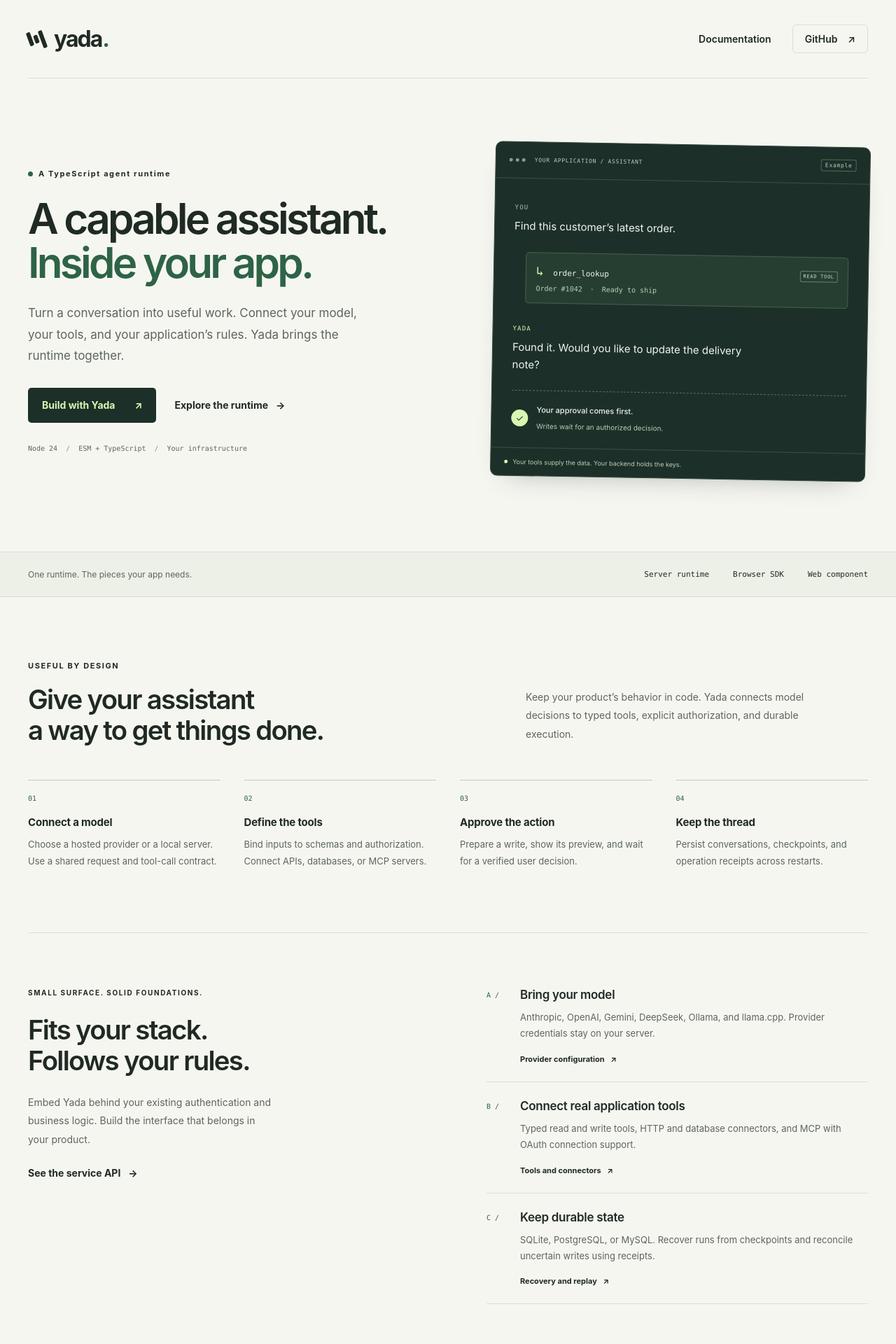
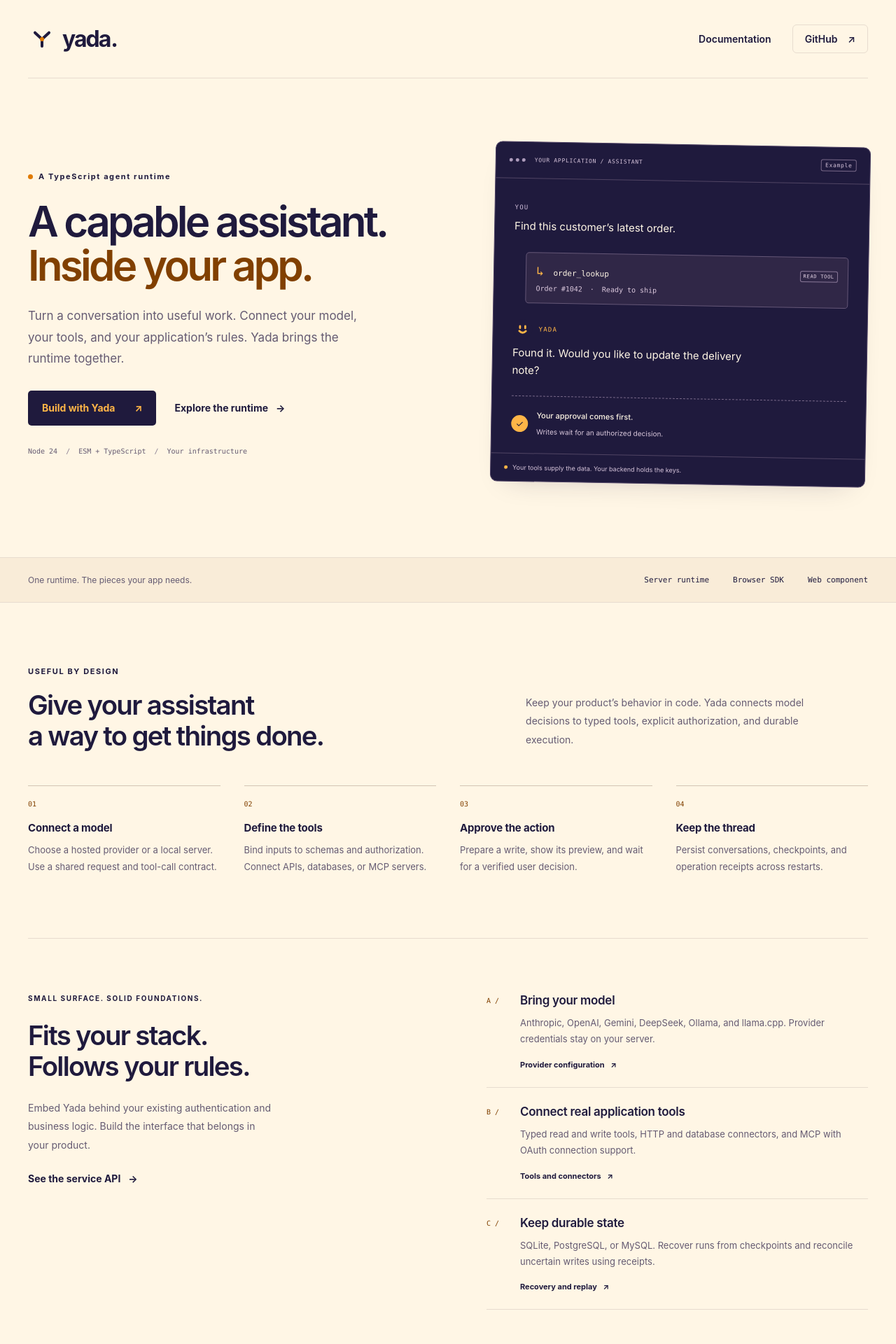
Before and after one commit to edgar4/yada, a Jekyll site: the page built from docs/index.html, in a window 1280 px wide. Shown: the top 1920 px of the page at 70% size. Built offline with Jekyll 4.4.1, drawn with Linux system fonts in a browser that asks for light colours.

Commit message:
Apply the knowing Y mark and warm brand palette to the website

```diff
--- a/docs/_layouts/base.html
+++ b/docs/_layouts/base.html
@@ -10,10 +10,10 @@
       name="description"
       content="{{ page.description | default: site.description | escape }}"
     />
-    <meta name="theme-color" content="#f6f6f1" />
+    <meta name="theme-color" content="#FFF6E5" />
     <link
       rel="icon"
-      href="{{ '/assets/favicon.svg' | relative_url }}"
+      href="{{ '/assets/brand/yada-mark-dark.svg' | relative_url }}"
       type="image/svg+xml"
     />
     <link rel="stylesheet" href="{{ '/assets/site.css' | relative_url }}" />
@@ -25,8 +25,13 @@
     <a class="skip-link" href="#main">Skip to content</a>
     <header class="site-header wrap">
       <a class="wordmark" href="{{ '/' | relative_url }}" aria-label="Yada home"
-        ><span class="brand-mark" aria-hidden="true"><i></i><i></i><i></i></span
-        >yada<span class="brand-period">.</span></a
+        ><img
+          class="brand-mark"
+          src="{{ '/assets/brand/yada-mark-light.svg' | relative_url }}"
+          width="40"
+          height="40"
+          alt=""
+        />yada<span class="brand-period">.</span></a
       >
       <nav aria-label="Main navigation">
         <a href="{{ '/configuration.html' | relative_url }}">Documentation</a>
@@ -38,7 +43,14 @@
     {{ content }}
     <footer class="site-footer wrap">
       <div>
-        <a class="footer-brand" href="{{ '/' | relative_url }}">yada.</a>
+        <a class="footer-brand" href="{{ '/' | relative_url }}"
+          ><img
+            src="{{ '/assets/brand/yada-glyph.svg' | relative_url }}"
+            width="28"
+            height="28"
+            alt=""
+          />yada.</a
+        >
         <p>Built to live in your application.</p>
       </div>
       <nav aria-label="Footer navigation">
--- a/docs/assets/docs.css
+++ b/docs/assets/docs.css
@@ -36,15 +36,15 @@
   border-radius: 4px;
 }
 .docs-nav-group a[aria-current="page"] {
-  background: #e4ecd9;
-  color: #1d5036;
+  background: #ffe0aa;
+  color: #1f1a3d;
   font-weight: 650;
 }
 .docs-eyebrow {
   font-size: 10px;
   letter-spacing: 1.5px;
   text-transform: uppercase;
-  color: var(--green);
+  color: var(--accent);
   margin-bottom: 20px;
 }
 .prose {
@@ -83,13 +83,13 @@
   margin-bottom: 23px;
 }
 .prose a {
-  color: #28603f;
+  color: #814000;
 }
 .prose code {
   font-family: var(--mono);
   font-size: 0.83em;
   padding: 2px 4px;
-  background: #e9ede3;
+  background: #f5ebd9;
   border-radius: 3px;
 }
 .prose pre {
@@ -97,9 +97,9 @@
   font-size: 12px;
   line-height: 1.8;
   overflow: auto;
-  background: #e9ede3;
+  background: #f5ebd9;
   padding: 20px;
-  border: 1px solid #d5ddcd;
+  border: 1px solid #e2d3bd;
   border-radius: 5px;
   margin-bottom: 25px;
   overflow-wrap: normal;
@@ -123,14 +123,14 @@
   text-align: left;
   vertical-align: top;
   padding: 10px 12px;
-  border: 1px solid #d4dccd;
+  border: 1px solid #dcccb5;
 }
 .prose th {
-  background: #e9ede3;
+  background: #f5ebd9;
 }
 .prose blockquote {
   margin: 25px 0;
-  border-left: 3px solid #9db88c;
+  border-left: 3px solid var(--deep-amber);
   padding: 5px 0 5px 20px;
   color: var(--muted);
 }
@@ -150,7 +150,7 @@
 }
 .doc-bottom a {
   text-decoration: none;
-  color: var(--green);
+  color: var(--accent);
 }
 .mobile-docs-nav {
   display: none;
@@ -174,11 +174,11 @@
   }
   .mobile-docs-nav {
     display: block;
-    border: 1px solid #d0dac7;
+    border: 1px solid #dcccb5;
     border-radius: 5px;
     margin-bottom: 30px;
     padding: 13px 16px;
-    background: #eef2e7;
+    background: #f9edd9;
   }
   .mobile-docs-nav summary {
     cursor: pointer;
--- a/docs/assets/landing.css
+++ b/docs/assets/landing.css
@@ -10,7 +10,7 @@
   width: 7px;
   height: 7px;
   border-radius: 50%;
-  background: var(--green);
+  background: var(--deep-amber);
   display: inline-block;
   flex-shrink: 0;
 }
@@ -38,14 +38,14 @@
   flex-wrap: wrap;
 }
 .hero-detail span {
-  color: #8b958b;
+  color: #8b7f93;
 }
 .flow-window {
   background: var(--dark);
-  color: #f0f5ed;
-  border: 1px solid #31463b;
+  color: #fff6e5;
+  border: 1px solid #4d4164;
   border-radius: 10px;
-  box-shadow: 0 18px 40px -26px #1c30296b;
+  box-shadow: 0 18px 40px -26px #1f1a3d40;
   transform: rotate(1deg);
 }
 .window-bar {
@@ -53,11 +53,11 @@
   display: flex;
   align-items: center;
   gap: 13px;
-  border-bottom: 1px solid #3b5044;
+  border-bottom: 1px solid #514564;
   font-family: var(--mono);
   font-size: 8px;
   letter-spacing: 0.7px;
-  color: #bdcbbf;
+  color: #d6c4db;
 }
 .window-dots {
   display: flex;
@@ -66,13 +66,13 @@
 .window-dots i {
   width: 5px;
   height: 5px;
-  background: #899e8a;
+  background: #ae9cbc;
   display: block;
   border-radius: 50%;
 }
 .window-badge {
   margin-left: auto;
-  border: 1px solid #526b57;
+  border: 1px solid #796989;
   padding: 3px 5px;
   border-radius: 3px;
   font-size: 8px;
@@ -84,7 +84,7 @@
   font-family: var(--mono);
   font-size: 9px;
   letter-spacing: 1.2px;
-  color: #a7bca9;
+  color: #cdbbd8;
 }
 .flow-message p {
   font-size: 15px;
@@ -94,23 +94,23 @@
 }
 .tool-call {
   font-family: var(--mono);
-  background: #263e32;
-  border: 1px solid #48614c;
+  background: #302747;
+  border: 1px solid #655777;
   border-radius: 5px;
   padding: 15px 14px;
   font-size: 11px;
   margin: 0 0 23px 17px;
 }
 .tool-symbol {
-  color: var(--lime);
+  color: var(--amber);
   font-size: 18px;
   margin-right: 7px;
 }
 .read-badge {
   font-size: 7px;
   letter-spacing: 0.7px;
-  color: #d0dfce;
-  border: 1px solid #688167;
+  color: #ead9ea;
+  border: 1px solid #897898;
   border-radius: 3px;
   padding: 3px 4px;
   float: right;
@@ -118,17 +118,25 @@
 }
 .tool-call p {
   margin: 9px 0 0;
-  color: #b7cdb6;
+  color: #dbc8dd;
   font-size: 10px;
 }
 .tool-call p span {
   padding-inline: 5px;
 }
 .assistant-message .flow-label {
-  color: var(--lime);
+  color: var(--amber);
+}
+.assistant-identity {
+  display: flex;
+  align-items: center;
+  gap: 9px;
+}
+.assistant-identity img {
+  display: block;
 }
 .approval-preview {
-  border-top: 1px dashed #57705a;
+  border-top: 1px dashed #796989;
   padding-top: 20px;
   display: flex;
   gap: 12px;
@@ -136,7 +144,7 @@
 }
 .approval-icon {
   color: var(--dark);
-  background: var(--lime);
+  background: var(--amber);
   border-radius: 50%;
   width: 24px;
   height: 24px;
@@ -151,26 +159,26 @@
   margin-bottom: 4px;
 }
 .approval-preview div > span {
-  color: #b7cbb5;
+  color: #d8c7db;
   font-size: 10px;
 }
 .window-foot {
-  border-top: 1px solid #3b5044;
+  border-top: 1px solid #514564;
   display: flex;
   align-items: center;
   gap: 7px;
   padding: 14px 19px;
-  color: #bbcfb9;
+  color: #d6c4db;
   font-size: 9px;
 }
 .small-dot {
-  background: var(--lime);
+  background: var(--amber);
   width: 5px;
   height: 5px;
 }
 .runtime-strip {
   border-block: 1px solid var(--line);
-  background: #edf0e7;
+  background: #f9ecd8;
 }
 .strip-inner {
   display: flex;
@@ -221,13 +229,13 @@
   margin: 49px 0 0;
 }
 .lifecycle li {
-  border-top: 1px solid #bfcbbb;
+  border-top: 1px solid #d2c4b3;
   padding-top: 20px;
 }
 .step-number {
   font-family: var(--mono);
   font-size: 10px;
-  color: var(--green);
+  color: var(--accent);
   display: block;
   margin-bottom: 19px;
 }
@@ -273,7 +281,7 @@
 .block-index {
   font-family: var(--mono);
   font-size: 10px;
-  color: var(--green);
+  color: var(--accent);
   padding-top: 5px;
 }
 .block-row h3 {
@@ -297,8 +305,8 @@
   margin-left: 6px;
 }
 .start-section {
-  background: #e8eddf;
-  border-block: 1px solid #d3dcc9;
+  background: #f7e8d0;
+  border-block: 1px solid #e6d4bb;
   padding-block: 86px;
 }
 .start-grid {
@@ -314,13 +322,13 @@
   font-size: 14px;
   line-height: 1.9;
   max-width: 350px;
-  color: #4c5c4e;
+  color: #635568;
   margin: 21px 0;
 }
 .start-copy code {
   font-family: var(--mono);
   font-size: 12px;
-  background: #dbe4d1;
+  background: #ecd8b6;
   padding: 2px 4px;
   border-radius: 3px;
 }
@@ -334,15 +342,15 @@
   gap: 14px;
 }
 .code-panel {
-  background: #fbfcf7;
-  border: 1px solid #c6d0bc;
+  background: #fffbf4;
+  border: 1px solid #d6c6b2;
   border-radius: 7px;
   overflow: hidden;
   min-width: 0;
 }
 .code-heading {
   padding: 14px 18px;
-  border-bottom: 1px solid #d8dfd0;
+  border-bottom: 1px solid #e6d8c6;
   display: flex;
   justify-content: space-between;
   align-items: center;
@@ -352,14 +360,14 @@
 .code-heading b {
   font-family: var(--mono);
   font-size: 9px;
-  color: var(--green);
+  color: var(--accent);
   font-weight: 400;
   margin-right: 10px;
 }
 .code-heading button {
   background: transparent;
-  border: 1px solid #a9b6a3;
-  color: var(--green);
+  border: 1px solid #bcaa9c;
+  color: var(--accent);
   padding: 4px 9px;
   font-size: 10px;
   border-radius: 4px;
@@ -373,38 +381,38 @@
   font-family: var(--mono);
   font-size: 11px;
   line-height: 1.9;
-  color: #244c36;
+  color: #514035;
 }
 .env-panel {
   background: var(--dark);
   border-color: var(--dark);
-  color: #e8f1df;
+  color: #fff6e5;
 }
 .env-panel .code-heading {
-  border-bottom-color: #45583f;
+  border-bottom-color: #514564;
 }
 .env-panel .code-heading b {
-  color: var(--lime);
+  color: var(--amber);
 }
 .env-panel .code-heading button {
-  color: var(--lime);
-  border-color: #6c8563;
+  color: var(--amber);
+  border-color: #9e86a6;
 }
 .env-panel button:focus-visible {
-  outline-color: var(--lime);
+  outline-color: var(--amber);
 }
 .env-panel pre {
-  color: #d2ecbd;
+  color: #ffd28b;
 }
 .env-panel > p {
   padding: 0 18px 17px;
   margin: 0;
-  color: #b8ccb1;
+  color: #d6c4db;
   font-size: 9px;
   line-height: 1.8;
 }
 .env-panel > p code {
-  color: #e4efd8;
+  color: #fff6e5;
   font-size: 9px;
 }
 .docs-heading {
@@ -431,13 +439,13 @@
   transition: background 0.15s;
 }
 .guide:hover {
-  background: #eaf0e1;
+  background: #ffe9c7;
   color: var(--ink);
 }
 .guide-label {
   font-family: var(--mono);
   font-size: 9px;
-  color: var(--green);
+  color: var(--accent);
   letter-spacing: 0.8px;
 }
 .guide h3 {
@@ -450,7 +458,7 @@
   gap: 8px;
 }
 .guide h3 span {
-  color: var(--green);
+  color: var(--accent);
   font-size: 16px;
 }
 .guide p {
--- a/docs/assets/site.css
+++ b/docs/assets/site.css
@@ -1,12 +1,13 @@
 :root {
   color-scheme: light;
-  --paper: #f6f6f1;
-  --ink: #202a24;
-  --muted: #5c665e;
-  --line: #d9ded3;
-  --green: #2e6346;
-  --lime: #dbf6b1;
-  --dark: #1c3029;
+  --paper: #fff6e5;
+  --ink: #1f1a3d;
+  --muted: #655b72;
+  --line: #e7dccf;
+  --accent: #814000;
+  --amber: #ffb547;
+  --deep-amber: #e07a00;
+  --dark: #1f1a3d;
   --mono: ui-monospace, SFMono-Regular, Consolas, "Liberation Mono", monospace;
   font-family:
     Inter,
@@ -43,7 +44,7 @@
 a:focus-visible,
 button:focus-visible,
 summary:focus-visible {
-  outline: 3px solid var(--green);
+  outline: 3px solid var(--accent);
   outline-offset: 5px;
 }
 button {
@@ -70,30 +71,13 @@
   gap: 9px;
 }
 .brand-period {
-  color: var(--green);
+  color: var(--ink);
   margin-left: -8px;
 }
 .brand-mark {
-  width: 25px;
-  height: 26px;
-  display: flex;
-  gap: 3px;
-  align-items: center;
-  margin-right: 3px;
-}
-.brand-mark i {
+  width: 40px;
+  height: 40px;
   display: block;
-  background: var(--ink);
-  width: 6px;
-  border-radius: 2px;
-  height: 12px;
-  transform: rotate(-20deg);
-}
-.brand-mark i:first-child {
-  height: 20px;
-}
-.brand-mark i:last-child {
-  height: 26px;
 }
 .site-header nav,
 .site-footer nav {
@@ -151,7 +135,7 @@
   margin-bottom: 25px;
 }
 h1 span {
-  color: var(--green);
+  color: var(--accent);
 }
 .button {
   text-decoration: none;
@@ -166,7 +150,7 @@
 }
 .button-primary {
   background: var(--dark);
-  color: var(--lime);
+  color: var(--amber);
 }
 .text-link {
   font-size: 14px;
@@ -178,10 +162,10 @@
 }
 .text-link:hover,
 a:hover {
-  color: var(--green);
+  color: var(--accent);
 }
 .button-primary:hover {
-  background: #2e4c3e;
+  background: #372b52;
   color: white;
 }
 h2 {
@@ -200,6 +184,9 @@
   align-items: center;
 }
 .footer-brand {
+  display: inline-flex;
+  align-items: center;
+  gap: 7px;
   font-size: 23px;
   font-weight: 700;
   letter-spacing: -1.4px;
--- a/docs/index.html
+++ b/docs/index.html
@@ -48,7 +48,14 @@
           <p>Order #1042 <span aria-hidden="true">·</span> Ready to ship</p>
         </div>
         <div class="flow-message assistant-message">
-          <span class="flow-label">YADA</span>
+          <span class="assistant-identity"
+            ><img
+              src="{{ '/assets/brand/yada-avatar-smile.svg' | relative_url }}"
+              width="28"
+              height="28"
+              alt=""
+            /><span class="flow-label">YADA</span></span
+          >
           <p>Found it. Would you like to update the delivery note?</p>
         </div>
         <div class="approval-preview">
```
Also changed, not shown: docs/assets/brand/yada-avatar-smile.svg (added), docs/assets/brand/yada-glyph.svg (added), docs/assets/brand/yada-mark-dark.svg (added), docs/assets/brand/yada-mark-light.svg (added), docs/assets/favicon.svg (deleted).
